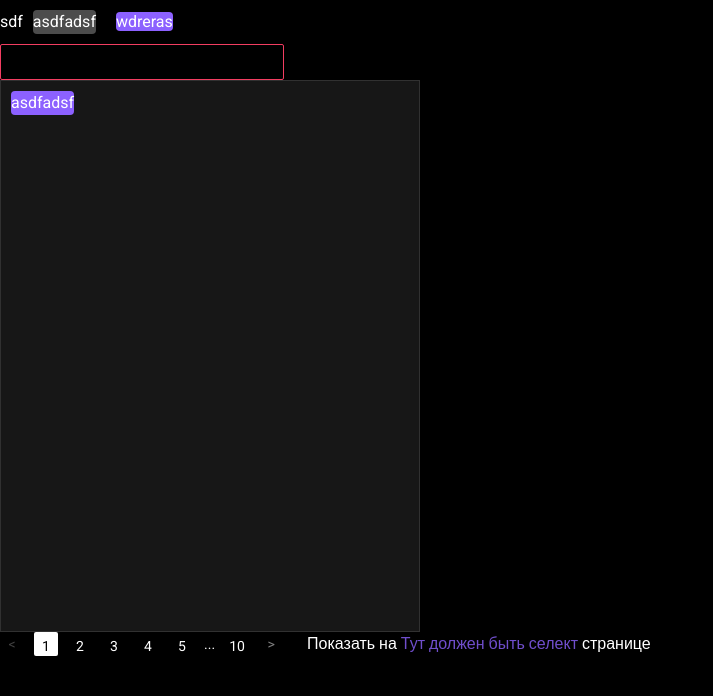
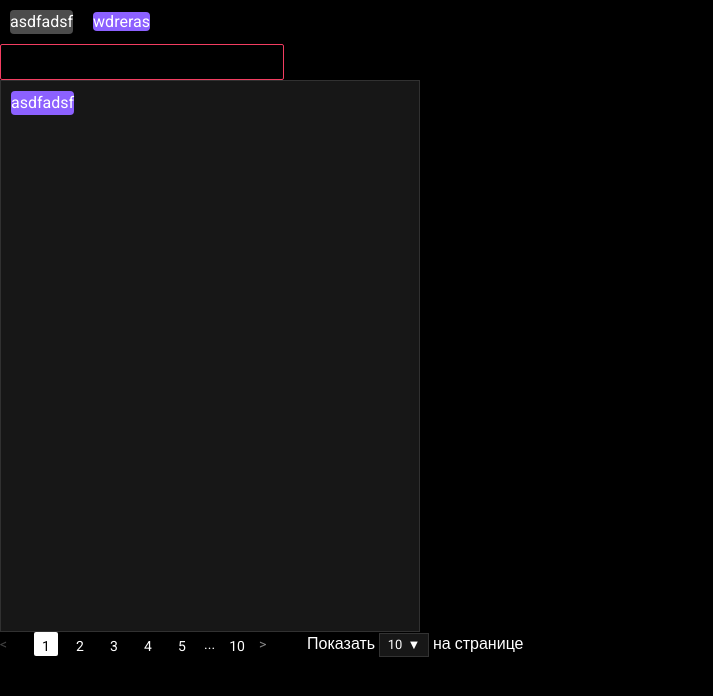
Before and after one commit to hadsome-Droid/Cards, a React (Vite) app: page / in a window 1280 px wide. Shown: the top 696 px of the page, without its empty margins (0-713 px from the left). Built offline with nearby package versions, Linux system fonts and the light colour scheme; a web font is replaced by a local one.

Commit message:
Update Select component to match design requirements

```diff
--- a/package.json
+++ b/package.json
@@ -14,6 +14,7 @@
   },
   "dependencies": {
     "@fontsource/roboto": "^5.0.13",
+    "@radix-ui/react-select": "^2.0.0",
     "clsx": "^2.1.1",
     "react": "^18.2.0",
     "react-dom": "^18.2.0"
--- a/src/App.tsx
+++ b/src/App.tsx
@@ -1,18 +1,16 @@
 import { useState } from 'react'
 
 import { Button } from '@/components/ui/button'
+import { Card } from '@/components/ui/card/card'
 import { Input } from '@/components/ui/input'
-import { Card } from '@/components/ui/card/card'
 import { Pagination } from '@/components/ui/pagination/pagination'
-
 
 export function App() {
   const [input, setInput] = useState<string>('')
+  const [itemsPerPage, setItemsPerPage] = useState(10)
 
   return (
     <div>
-      sdf
-
       <Button variant={'secondary'}>asdfadsf</Button>
       <Button as={'a'} children={'wdreras'} href={'wdreras'} variant={'primary'} />
       <Input
@@ -28,7 +26,11 @@ export function App() {
       <Card>
         <Button>asdfadsf</Button>
       </Card>
-      <Pagination needToShowItems={5} totalItems={50} />
+      <Pagination
+        needToShowItems={itemsPerPage}
+        onItemsPerPageChange={setItemsPerPage}
+        totalItems={100}
+      />
     </div>
   )
 }
--- a/src/components/ui/pagination/pagination.module.scss
+++ b/src/components/ui/pagination/pagination.module.scss
@@ -76,10 +76,3 @@
     outline: none;
   }
 }
-
-
-.selectBox{
-  & span{
-    color: var(--color-accent-700);
-  }
-}
--- a/src/components/ui/pagination/pagination.tsx
+++ b/src/components/ui/pagination/pagination.tsx
@@ -1,10 +1,12 @@
 import { MouseEvent, useMemo, useState } from 'react'
+
+import { CustomSelect } from '@/components/ui/select'
 
 import s from './pagination.module.scss'
 
 type Props = {
   needToShowItems: number
-  onItemsPerPageChange?: (itemsPerPage: number) => void
+  onItemsPerPageChange: (itemsPerPage: number) => void
   totalItems: number
 }
 
@@ -15,7 +17,7 @@ type Props = {
 //   { label: '100', value: 100 },
 // ]
 
-export const Pagination = ({ needToShowItems, totalItems }: Props) => {
+export const Pagination = ({ needToShowItems, onItemsPerPageChange, totalItems }: Props) => {
   const [activePage, setActivePage] = useState(1)
 
   const totalPages = Math.ceil(totalItems / needToShowItems)
@@ -92,19 +94,14 @@ export const Pagination = ({ needToShowItems, totalItems }: Props) => {
         </button>
       </ul>
       <div className={s.selectBox}>
-        <p>
-          Показать на{' '}
-          <span>
-            Тут должен быть селект
-            {/*<selelct*/}
-            {/*  onChange={selectedOption => onItemsPerPageChange(selectedOption.value)}*/}
-            {/*  options={itemsPerPageOptions}*/}
-            {/*  value={itemsPerPageOptions.find(option => option.value === needToShowItems)}*/}
-            {/*/>*/}
-          </span>{' '}
-          странице
-        </p>
+        <span>Показать </span>
+        <CustomSelect
+          onChange={newItemsPerPage => onItemsPerPageChange(newItemsPerPage)}
+          value={needToShowItems}
+        />
+        <span> на странице</span>
       </div>
     </div>
   )
 }
+//
--- a/src/components/ui/select/select.module.scss
+++ b/src/components/ui/select/select.module.scss
@@ -1,7 +1,3 @@
-//@import '@radix-ui/colors/black-alpha.css';
-//@import '@radix-ui/colors/mauve.css';
-//@import '@radix-ui/colors/violet.css';
-
 /* reset */
 button {
   all: unset;
@@ -13,41 +9,42 @@ button {
   align-items: center;
   justify-content: center;
 
-  height: 35px;
-  padding: 0 15px;
+box-sizing: border-box;
+  width: 50px;
+  min-width: 50px;
+  height: 24px;
+
 
   font-size: 13px;
   line-height: 1;
-  color: var(--violet-11);
+  color: var(--color-light-100);
 
-  background-color: white;
-  border-radius: 4px;
-  box-shadow: 0 2px 10px var(--black-a7);
+  background-color: var(--color-dark-700);
+  border: 1px solid var(--color-dark-500);
 }
 
 .SelectTrigger:hover {
-  background-color: var(--mauve-3);
+  background-color: var(--color-dark-500);
 }
 
 .SelectTrigger:focus {
-  box-shadow: 0 0 0 2px black;
+  border:2px solid var(--color-info-700);
 }
 
 .SelectTrigger[data-placeholder] {
-  color: var(--violet-9);
-}
-
-.SelectIcon {
-  color: var(--color-light-100);
+  color: var(--color-warning-900);
 }
 
 .SelectContent {
   overflow: hidden;
-  background-color: white;
-  border-radius: 6px;
+
+  width: 50px;
+
+  background-color: var(--color-dark-700);
+  border: 1px solid var(--color-dark-500);
   box-shadow:
-    0 10px 38px -10px rgb(22 23 24 / 35%),
-    0 10px 20px -15px rgb(22 23 24 / 20%);
+          0 10px 38px -10px rgb(22 23 24 / 35%),
+          0 10px 20px -15px rgb(22 23 24 / 20%);
 }
 
 .SelectViewport {
@@ -62,61 +59,24 @@ button {
   display: flex;
   align-items: center;
 
-  height: 25px;
-  padding: 0 35px 0 25px;
+  padding: 5px 9px;
 
   font-size: 13px;
   line-height: 1;
-  color: var(--violet-11);
+  color: var(--color-light-100);
 
-  border-radius: 3px;
 }
 
 .SelectItem[data-disabled] {
   pointer-events: none;
-  color: var(--mauve-8);
+  color: var(--color-dark-300);
 }
 
 .SelectItem[data-highlighted] {
-  color: var(--violet-1);
-  background-color: var(--violet-9);
+  background-color: var(--color-accent-900);
   outline: none;
 }
 
-.SelectLabel {
-  padding: 0 25px;
-  font-size: 12px;
-  line-height: 25px;
-  color: var(--mauve-11);
+ .SelectIcon {
+  color: var(--color-light-100);
 }
-
-.SelectSeparator {
-  height: 1px;
-  margin: 5px;
-  background-color: var(--violet-6);
-}
-
-.SelectItemIndicator {
-  position: absolute;
-  left: 0;
-
-  display: inline-flex;
-  align-items: center;
-  justify-content: center;
-
-  width: 25px;
-}
-
-.SelectScrollButton {
-  cursor: default;
-
-  display: flex;
-  align-items: center;
-  justify-content: center;
-
-  height: 25px;
-
-  color: var(--violet-11);
-
-  background-color: white;
-}
--- a/src/components/ui/select/select.tsx
+++ b/src/components/ui/select/select.tsx
@@ -1,119 +1,37 @@
-// import React, { ReactNode } from 'react'
-//
-// import { CheckIcon, ChevronDownIcon } from '@radix-ui/react-icons'
-// import * as Select from '@radix-ui/react-select'
-//
-// import s from './select.module.scss'
-//
-// // type PropsType = {
-// //   children?: ReactNode
-// //   className?: string
-// //   data: string[]
-// // }
-//
-// export const SelectDemo = () => (
-//   <Select.Root>
-//     <Select.Trigger>
-//       <Select.Value />
-//       <Select.Icon>
-//         <ChevronDownIcon className={s.SelectIcon} />
-//       </Select.Icon>
-//     </Select.Trigger>
-//
-//     <Select.Portal>
-//       <Select.Content>
-//         <Select.ScrollUpButton />
-//         <Select.Viewport>
-//           <Select.Group>
-//             <Select.Label className={'SelectLabel'}>Numbers</Select.Label>
-//             {/*{data.map(el => (*/}
-//             {/*  <Select.Item key={data[0] + 1} value={el}>*/}
-//             {/*    {el}*/}
-//             {/*  </Select.Item>*/}
-//             {/*))}*/}
-//             <Select.Item value={'2'}>2</Select.Item>
-//             <Select.Item value={'2'}>2</Select.Item>
-//           </Select.Group>
-//           <Select.Separator className={'SelectSeparator'} />
-//         </Select.Viewport>
-//         <Select.ScrollDownButton className={'SelectScrollButton'}>
-//           <ChevronDownIcon />
-//         </Select.ScrollDownButton>
-//         <Select.Arrow />
-//       </Select.Content>
-//     </Select.Portal>
-//   </Select.Root>
-// )
-//   const SelectItem = React.forwardRef(({ children, className, ...props }, forwardedRef) => {
-//     return (
-//       <Select.Item className={classnames('SelectItem', className)} {...props} ref={forwardedRef}>
-//         <Select.ItemText>{children}</Select.ItemText>
-//         <Select.ItemIndicator className={'SelectItemIndicator'}>
-//           <CheckIcon />
-//         </Select.ItemIndicator>
-//       </Select.Item>
-//     )
-//   })
-// }
-//
-// export default SelectDemo
-import React from 'react'
-
-import { CheckIcon, ChevronDownIcon, ChevronUpIcon } from '@radix-ui/react-icons'
 import * as Select from '@radix-ui/react-select'
-import classnames from 'classnames'
 
 import s from './select.module.scss'
 
 type PropsType = {
-  category?: string
-  data: string[]
-  description: string
+  onChange: (newItemsPerPage: number) => void
+  value: number
 }
 
-const SelectDemo = ({ category, data, description }: PropsType) => (
-  <Select.Root>
-    <Select.Trigger aria-label={'Food'} className={'SelectTrigger'}>
-      <Select.Value placeholder={description} />
-      <Select.Icon className={s.SelectIcon}>
-        <ChevronDownIcon />
-      </Select.Icon>
-    </Select.Trigger>
-    <Select.Portal>
-      <Select.Content className={'SelectContent'}>
-        <Select.ScrollUpButton className={'SelectScrollButton'}>
-          <ChevronUpIcon />
-        </Select.ScrollUpButton>
-        <Select.Viewport className={'SelectViewport'}>
-          <Select.Group>
-            <Select.Label className={'SelectLabel'}>{category ? category : ''}</Select.Label>
-            {data.map(el => (
-              <SelectItem value={el}>{el}</SelectItem>
-            ))}
+const itemsPerPageOptions = [
+  { label: '10', value: '10' },
+  { label: '20', value: '20' },
+  { label: '50', value: '50' },
+  { label: '100', value: '100' },
+]
 
-            {/*<SelectItem value={'banana'}>Banana</SelectItem>*/}
-            {/*<SelectItem value={'blueberry'}>Blueberry</SelectItem>*/}
-            {/*<SelectItem value={'grapes'}>Grapes</SelectItem>*/}
-            {/*<SelectItem value={'pineapple'}>Pineapple</SelectItem>*/}
-          </Select.Group>
-        </Select.Viewport>
-        <Select.ScrollDownButton className={'SelectScrollButton'}>
-          <ChevronDownIcon />
-        </Select.ScrollDownButton>
-      </Select.Content>
-    </Select.Portal>
-  </Select.Root>
-)
+export const CustomSelect = ({ onChange, value }: PropsType) => {
+  const selectedValue = String(value)
 
-const SelectItem = React.forwardRef(({ children, className, ...props }, forwardedRef) => {
   return (
-    <Select.Item className={classnames('SelectItem', className)} {...props} ref={forwardedRef}>
-      <Select.ItemText>{children}</Select.ItemText>
-      <Select.ItemIndicator className={'SelectItemIndicator'}>
-        <CheckIcon />
-      </Select.ItemIndicator>
-    </Select.Item>
+    <Select.Root onValueChange={newValue => onChange(Number(newValue))} value={selectedValue}>
+      <Select.Trigger aria-label={'Select the number of items'} className={s.SelectTrigger}>
+        <Select.Value placeholder={selectedValue}>{selectedValue}</Select.Value>
+        <Select.Icon className={s.SelectIcon} />
+      </Select.Trigger>
+      <Select.Portal>
+        <Select.Content className={s.SelectContent} position={'popper'}>
+          {itemsPerPageOptions.map(option => (
+            <Select.Item className={s.SelectItem} key={option.value} value={option.value}>
+              {option.label}
+            </Select.Item>
+          ))}
+        </Select.Content>
+      </Select.Portal>
+    </Select.Root>
   )
-})
-
-export default SelectDemo
+}
```
Also changed, not shown: 1 other file (tests, documents, lock files or other folders).
